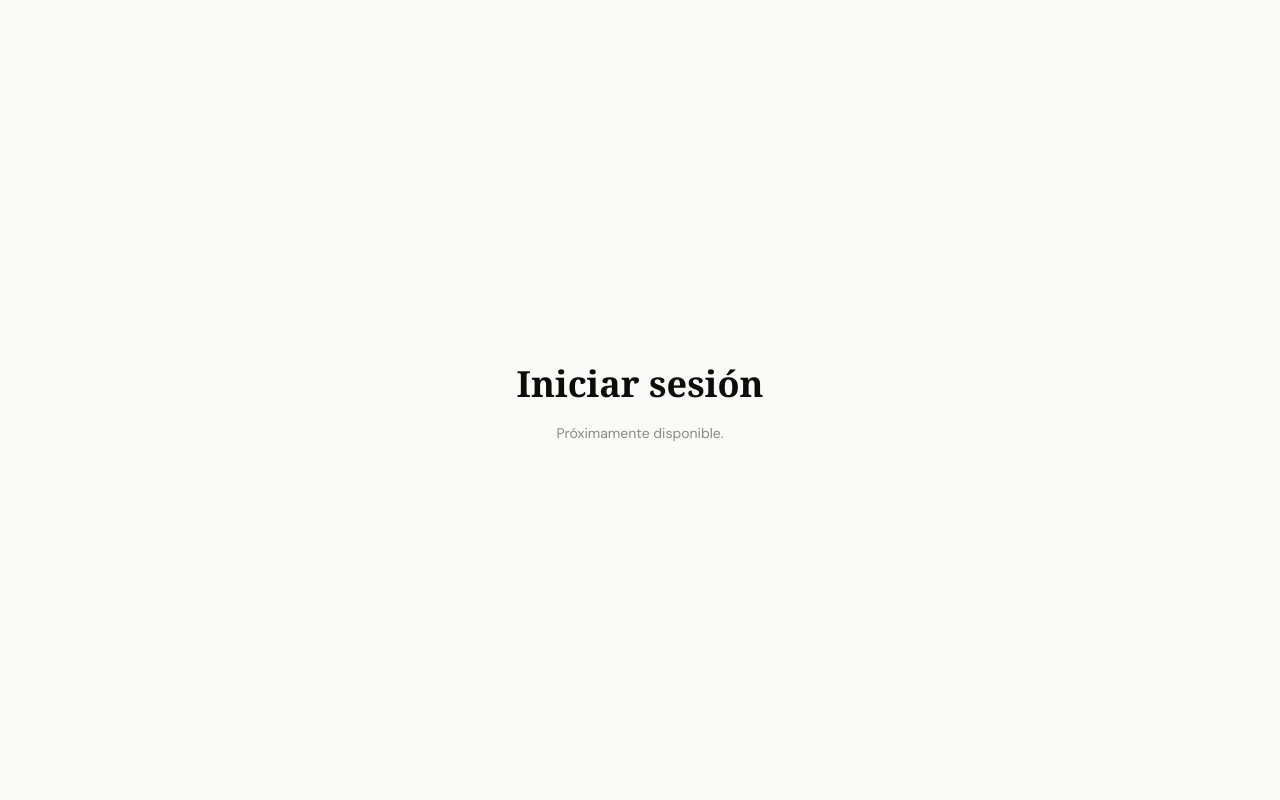
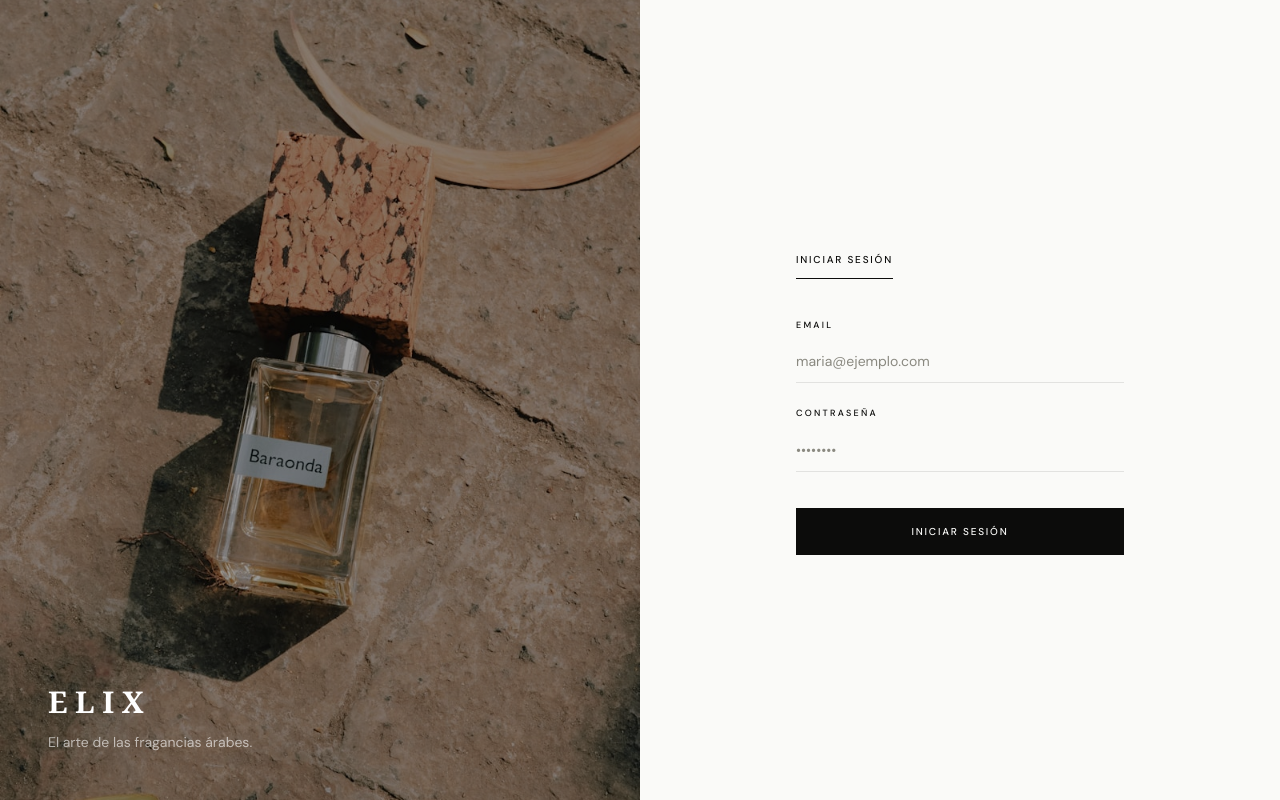
Before and after one commit to FrancoArcee/Elix, a Next.js app in the folder App/: page /login in a window 1280 px wide. Built offline with nearby package versions, Linux system fonts and the light colour scheme.

Commit message:
feat(login-screen): agrega pantalla de inicio de sesión

```diff
--- a/App/src/app/(auth)/login/page.tsx
+++ b/App/src/app/(auth)/login/page.tsx
@@ -1,9 +1,36 @@
+import Image from "next/image";
+import Link from "next/link";
+import LoginForm from "@/components/auth/LoginForm";
+
 export default function LoginPage() {
   return (
-    <main className="flex min-h-screen items-center justify-center px-6">
-      <div className="text-center">
-        <h1 className="font-serif text-[36px] font-bold text-ink">Iniciar sesión</h1>
-        <p className="mt-3 text-[14px] text-muted">Próximamente disponible.</p>
+    <main className="grid min-h-screen grid-cols-1 bg-background lg:grid-cols-2">
+      <div className="relative min-h-[320px] overflow-hidden bg-surface lg:min-h-screen">
+        <Image
+          src="/images/auth-elix-fragancias.jpg"
+          alt="Colección de fragancias ELIX"
+          fill
+          priority
+          sizes="(max-width: 1024px) 100vw, 50vw"
+          className="object-cover"
+        />
+        <div className="absolute inset-0 bg-black/40" />
+        <Link
+          href="/"
+          aria-label="Ir al inicio"
+          className="absolute bottom-12 left-12 block transition-opacity hover:opacity-80"
+        >
+          <p className="font-serif text-[30px] font-bold leading-[36px] tracking-[7.5px] text-white">
+            ELIX
+          </p>
+          <p className="pt-3 text-[14px] leading-[20px] text-white/60">
+            El arte de las fragancias árabes.
+          </p>
+        </Link>
+      </div>
+
+      <div className="flex items-center justify-center px-6 py-16 lg:p-16">
+        <LoginForm />
       </div>
     </main>
   );
--- /dev/null
+++ b/App/src/components/auth/LoginForm.tsx
@@ -0,0 +1,74 @@
+"use client";
+
+import { useState } from "react";
+
+type LoginFormProps = {
+  className?: string;
+};
+
+export default function LoginForm({ className = "" }: LoginFormProps) {
+  const [email, setEmail] = useState("");
+  const [password, setPassword] = useState("");
+
+  const handleSubmit = (event: React.FormEvent<HTMLFormElement>) => {
+    event.preventDefault();
+  };
+
+  return (
+    <form
+      onSubmit={handleSubmit}
+      className={`w-full max-w-[328px] ${className}`}
+    >
+      <div className="w-fit border-b border-ink pb-2">
+        <span className="text-[10px] font-medium uppercase leading-[15px] tracking-[1.8px] text-ink">
+          Iniciar sesión
+        </span>
+      </div>
+
+      <div className="pt-10">
+        <label
+          htmlFor="email"
+          className="block pb-2 text-[9px] font-medium uppercase leading-[13.5px] tracking-[2.25px] text-ink"
+        >
+          Email
+        </label>
+        <input
+          id="email"
+          type="email"
+          required
+          autoComplete="email"
+          value={email}
+          onChange={(event) => setEmail(event.target.value)}
+          placeholder="maria@ejemplo.com"
+          className="w-full border-b border-ink/10 bg-transparent py-3 text-[14px] leading-[normal] text-ink outline-none transition-colors placeholder:text-muted focus:border-ink"
+        />
+      </div>
+
+      <div className="pt-6">
+        <label
+          htmlFor="password"
+          className="block pb-2 text-[9px] font-medium uppercase leading-[13.5px] tracking-[2.25px] text-ink"
+        >
+          Contraseña
+        </label>
+        <input
+          id="password"
+          type="password"
+          required
+          autoComplete="current-password"
+          value={password}
+          onChange={(event) => setPassword(event.target.value)}
+          placeholder="••••••••"
+          className="w-full border-b border-ink/10 bg-transparent py-3 text-[14px] leading-[normal] text-ink outline-none transition-colors placeholder:text-muted focus:border-ink"
+        />
+      </div>
+
+      <button
+        type="submit"
+        className="mt-9 h-[47px] w-full bg-ink text-[10px] font-medium uppercase leading-[15px] tracking-[1.8px] text-background transition-colors hover:bg-ink/90"
+      >
+        Iniciar sesión
+      </button>
+    </form>
+  );
+}
```
Also changed, not shown: App/public/images/auth-elix-fragancias.jpg (added).
